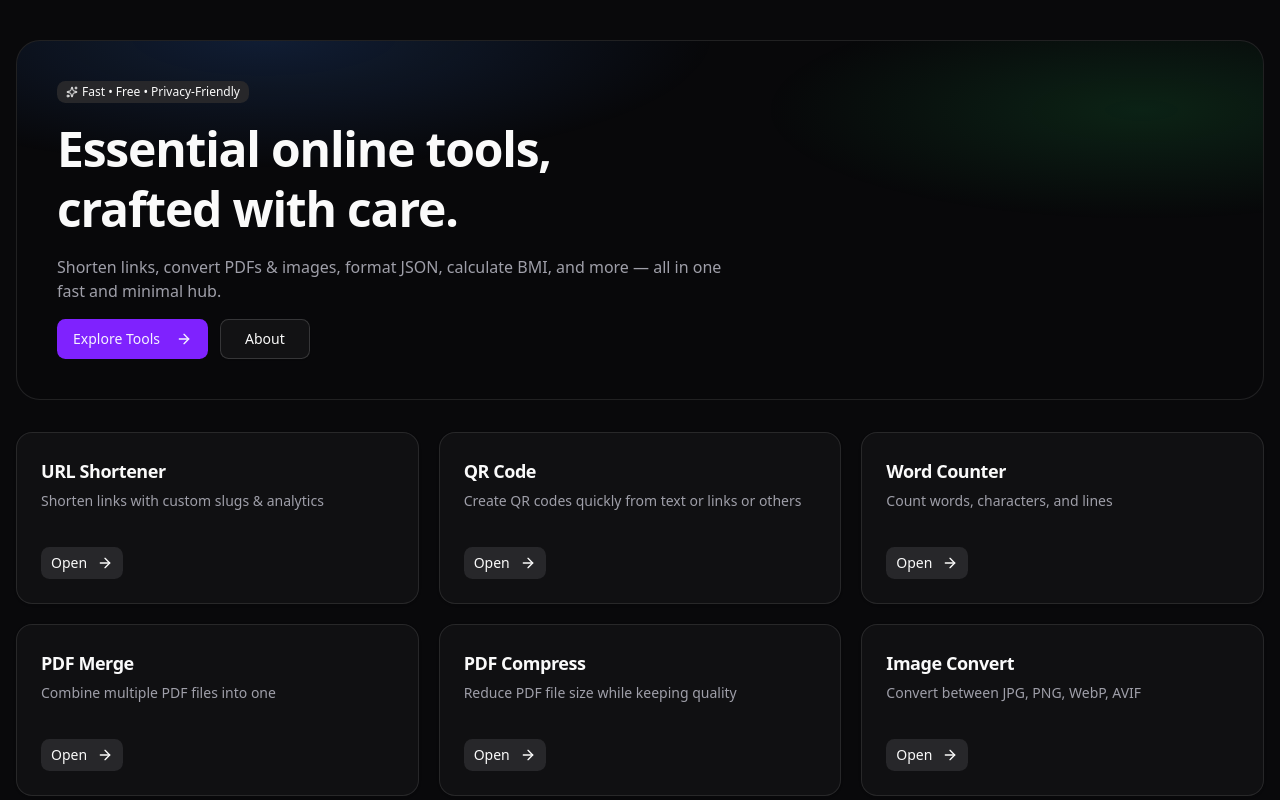
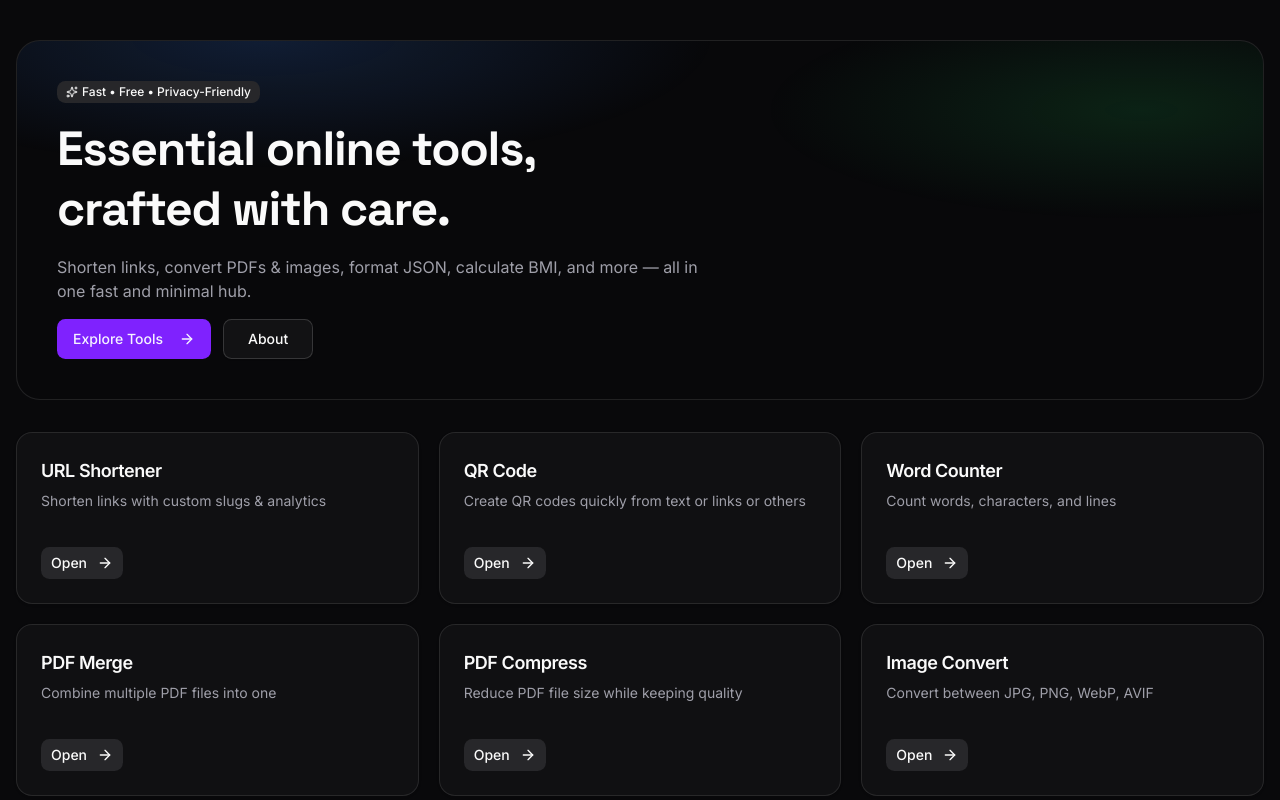
Before and after one commit to toolscube/toolscube, a Next.js app: page / in a window 1280 px wide. Shown: the top 800 px of the page. Built offline with nearby package versions, Linux system fonts and the light colour scheme; no server answers.

Commit message:
feat: update typography and fonts

```diff
--- a/app/globals.css
+++ b/app/globals.css
@@ -11,10 +11,12 @@
 }
 
 @theme inline {
+  --font-sans: var(--font-inter), system-ui, -apple-system, 'Segoe UI', Roboto, 'Helvetica Neue', Arial, 'Noto Sans', sans-serif, 'Apple Color Emoji', 'Segoe UI Emoji';
+  --font-display: var(--font-space-grotesk), var(--font-inter), system-ui, sans-serif;
+  --font-mono: var(--font-jetbrains), ui-monospace, SFMono-Regular, Menlo, Consolas, 'Liberation Mono', monospace;
+
   --color-background: var(--background);
   --color-foreground: var(--foreground);
-  --font-sans: var(--font-geist-sans);
-  --font-mono: var(--font-geist-mono);
   --color-sidebar-ring: var(--sidebar-ring);
   --color-sidebar-border: var(--sidebar-border);
   --color-sidebar-accent-foreground: var(--sidebar-accent-foreground);
@@ -126,4 +128,46 @@
   body {
     @apply bg-background text-foreground;
   }
+
+  /* Headings & display */
+  h1,
+  h2,
+  h3,
+  .font-display {
+    font-family: var(--font-display), var(--font-sans), system-ui, -apple-system, 'Segoe UI', Roboto, 'Helvetica Neue', Arial, 'Noto Sans', sans-serif;
+    text-rendering: optimizeLegibility;
+    -webkit-font-smoothing: antialiased;
+    -moz-osx-font-smoothing: grayscale;
+    font-synthesis-weight: none;
+    font-synthesis-style: none;
+  }
+  @supports (font-variation-settings: normal) {
+    h1,
+    h2,
+    h3,
+    .font-display {
+      font-variation-settings: normal;
+      font-optical-sizing: auto;
+    }
+  }
+
+  /* Code & monospaced */
+  code,
+  pre,
+  .font-mono {
+    font-family: var(--font-mono), ui-monospace, SFMono-Regular, Menlo, Consolas, 'Liberation Mono', monospace;
+    font-variant-ligatures: contextual common-ligatures discretionary-ligatures;
+    font-feature-settings: 'liga' 1, 'calt' 1, 'zero' 1;
+    font-size: 0.94em;
+    line-height: 1.55;
+    tab-size: 2;
+  }
+
+  /* <pre> block defaults */
+  pre {
+    overflow-x: auto;
+    padding: 0.75rem 1rem;
+    border-radius: 0.5rem;
+    background: color-mix(in oklab, var(--color-background) 92%, #000 8%);
+  }
 }
--- a/app/layout.tsx
+++ b/app/layout.tsx
@@ -1,19 +1,12 @@
 import type { Metadata } from 'next';
-import { Geist, Geist_Mono } from 'next/font/google';
 import { Toaster } from 'react-hot-toast';
 import './globals.css';
 
-const geistSans = Geist({
-  variable: '--font-geist-sans',
-  subsets: ['latin'],
-});
+import { Inter, JetBrains_Mono, Space_Grotesk } from 'next/font/google';
 
-const geistMono = Geist_Mono({
-  variable: '--font-geist-mono',
-  subsets: ['latin'],
-});
-
-// app/layout.tsx
+const inter = Inter({ subsets: ['latin'], variable: '--font-inter' });
+const spaceGrotesk = Space_Grotesk({ subsets: ['latin'], variable: '--font-space-grotesk' });
+const jetbrains = JetBrains_Mono({ subsets: ['latin'], variable: '--font-jetbrains' });
 
 export const metadata: Metadata = {
   title: {
@@ -97,9 +90,9 @@ export default function RootLayout({
   };
 
   return (
-    <html lang="en" suppressHydrationWarning className="dark">
+    <html lang="en" suppressHydrationWarning className={`dark ${inter.variable} ${spaceGrotesk.variable} ${jetbrains.variable}`}>
       <body className="min-h-screen bg-background text-foreground antialiased">
-        <div className="mx-auto px-4">{children}</div>
+        <main className="mx-auto px-4">{children}</main>
         <Toaster toastOptions={{ style: darkTheme.style, iconTheme: darkTheme.iconTheme }} position="top-right" />
       </body>
     </html>
```
